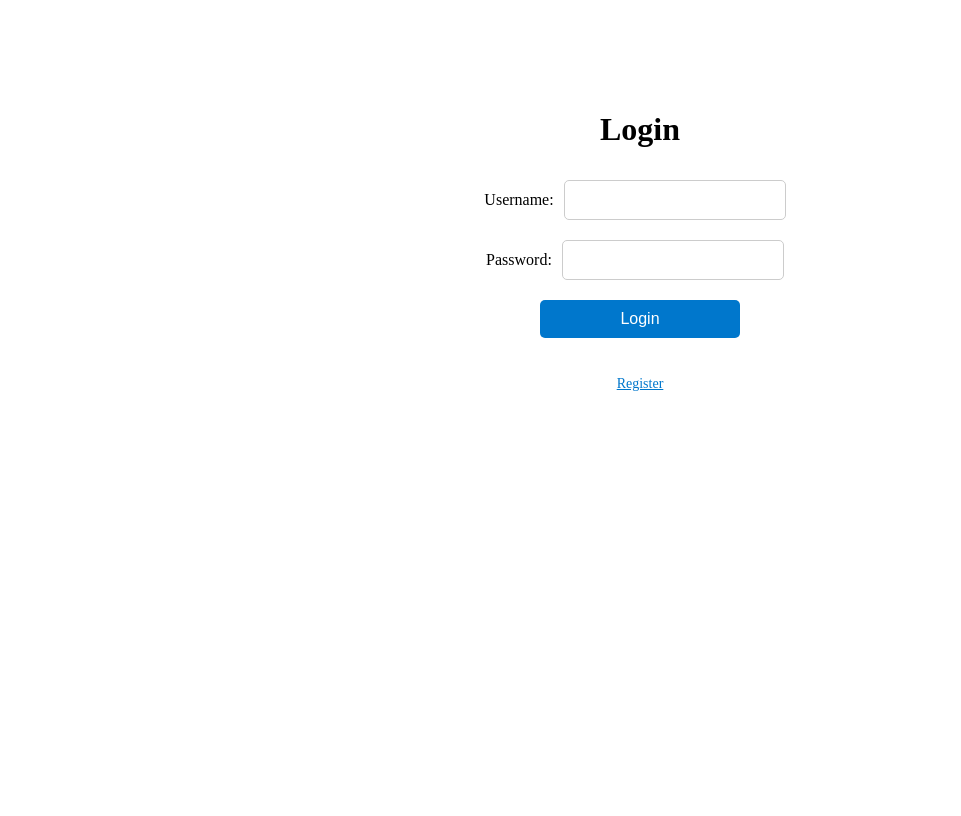
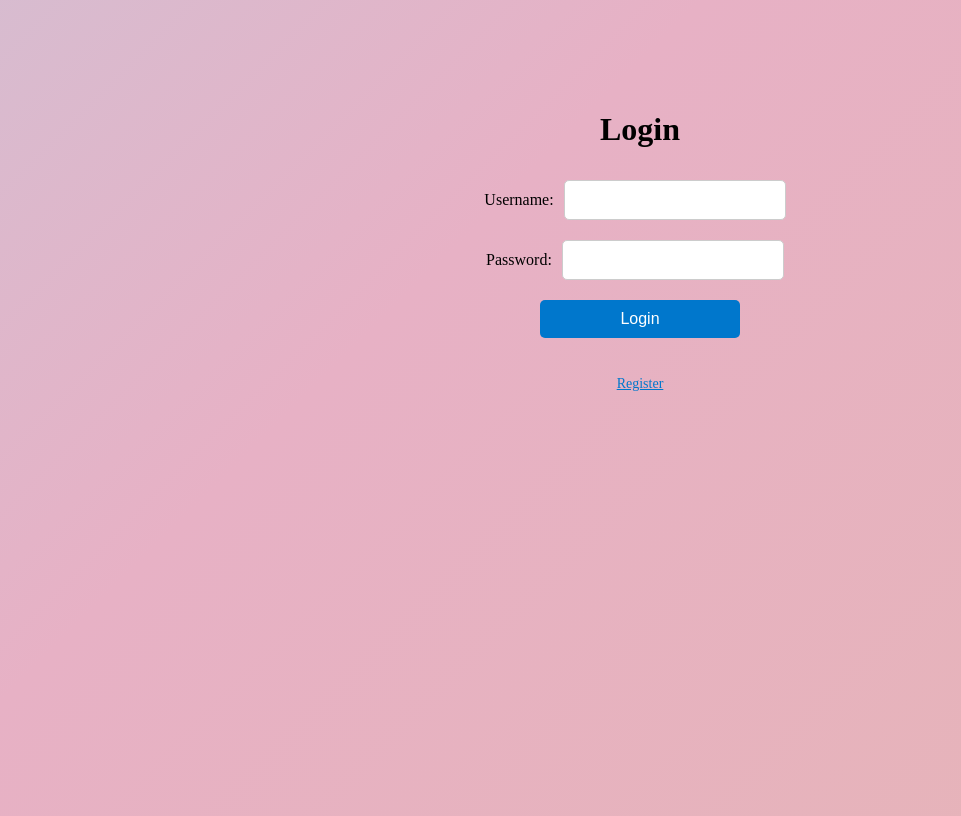
Before and after one commit to Jackson1611/learnt, a React (Vite) app in the folder client/: page / in a window 1280 px wide. Shown: the whole page, without its empty margins (0-961 px from the left). Built offline with nearby package versions, Linux system fonts and the light colour scheme.

Commit message:
add gradient background

```diff
--- a/client/src/App.css
+++ b/client/src/App.css
@@ -4,3 +4,21 @@
   padding: 2rem;
   text-align: center;
 }
+body {
+  background: linear-gradient(-45deg, #e5b7a9, #e7b1c5, #a9dcef, #9fe7d6);
+  background-size: 400% 400%;
+  animation: gradient 15s ease infinite;
+  height: 100vh;
+}
+
+@keyframes gradient {
+  0% {
+    background-position: 0% 50%;
+  }
+  50% {
+    background-position: 100% 50%;
+  }
+  100% {
+    background-position: 0% 50%;
+  }
+}
```
